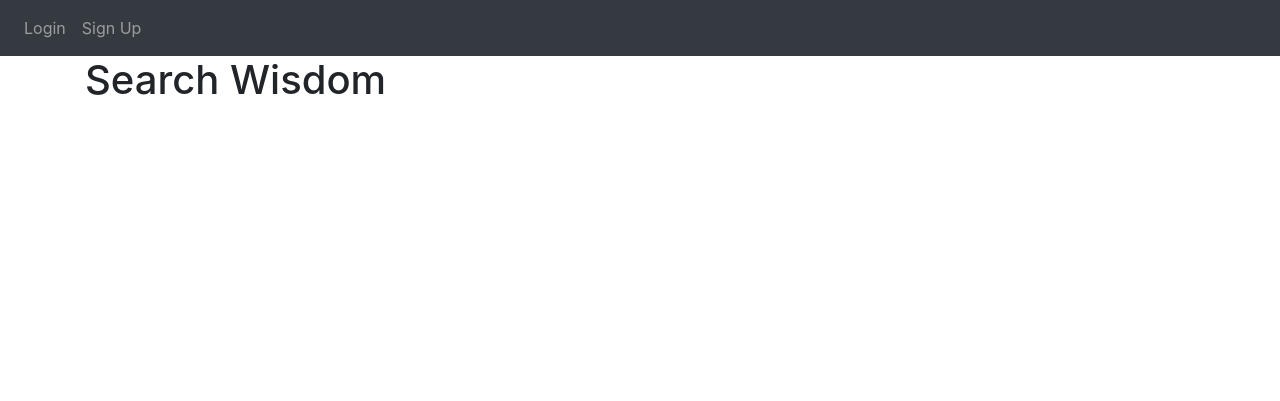
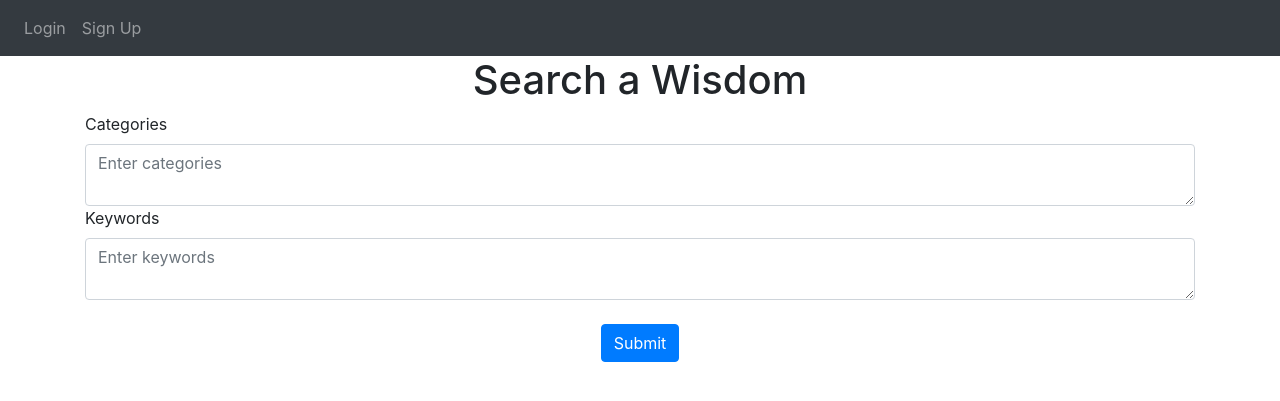
Before and after one commit to mila-z/baba-wisdom, a Flask app: page /search in a window 1280 px wide. Shown: the top 401 px of the page. Run offline with Flask 3, Linux system fonts and the light colour scheme; parts of the project's set-up code (start-up, migrations or seed data) failed here and were passed over; some libraries are stand-ins or nearby versions.

Commit message:
feat: build on search template

```diff
--- a/templates/search_wisdom.html
+++ b/templates/search_wisdom.html
@@ -1,5 +1,26 @@
-{% extends 'base.html' %}
+{% extends 'base.html' %} {% block title %}Search a Wisdom{% endblock %}
 
 {% block content %}
-<h1>Search Wisdom</h1>
+<h1 align="center">Search a Wisdom</h1>
+<form method="POST" class="mb-3">
+    <label for="categories">Categories</label>
+    <textarea name="categories" id="categories" class="form-control" placeholder="Enter categories"></textarea>
+    <label for="keywords">Keywords</label>
+    <textarea name="textarea" id="textarea" class="form-control" placeholder="Enter keywords"></textarea>
+    <br/>
+    <div align="center">
+        <button type="submit" class="btn btn-primary">Submit</button>
+    </div>
+</form>
+<form method="GET">
+    <ul class="list-group list-group-flush" id="wisdom">
+        {% for wisdom in wisdoms %}
+        <li class="list-group-item" id="wisdom-{{ wisdom.id }}">
+            <a href="{{ url_for('review.wisdom_reviews', wisdom_id=wisdom.id) }}">
+                {{ wisdom.text }}
+            </a>
+        </li>
+        {% endfor %}
+    </ul>
+</form>
 {% endblock %}
```
